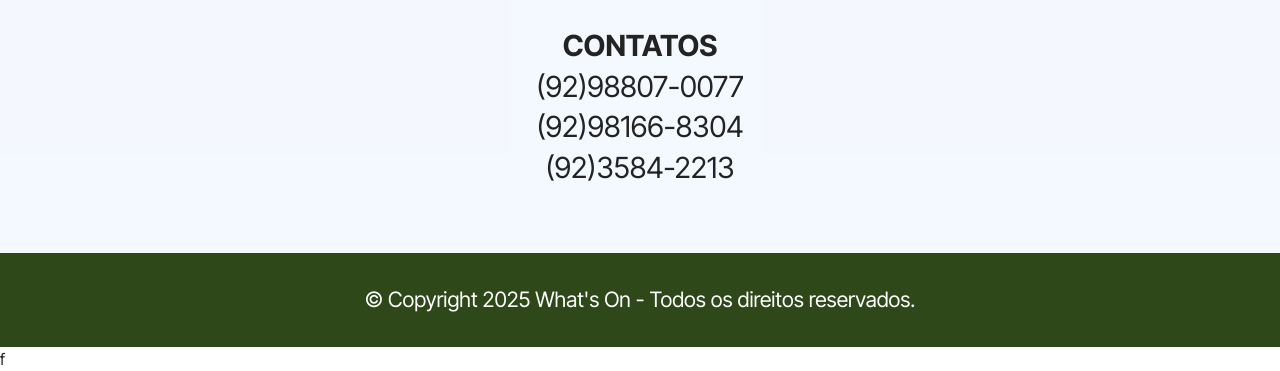
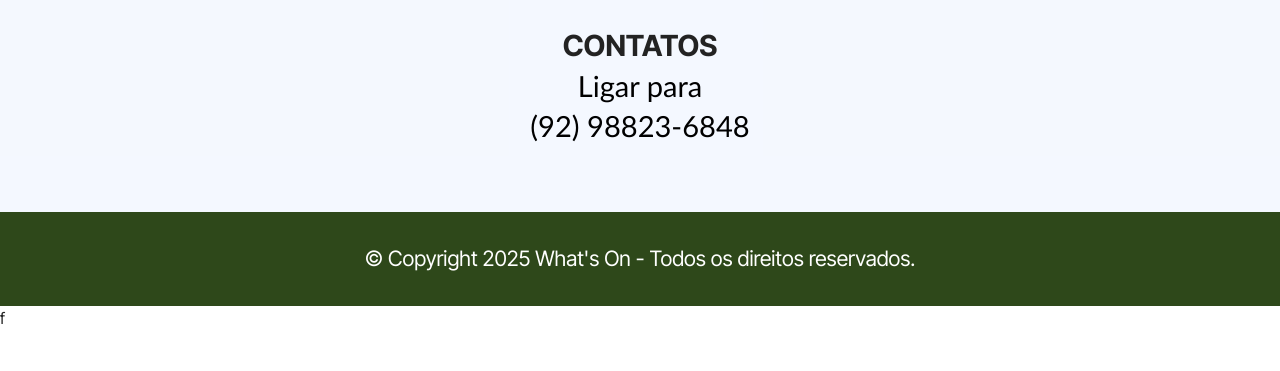
Before and after one commit to nixon-teck/shs-tech, a plain HTML site: page index.html in a window 1280 px wide. Shown: the part 3909-4280 px from the top of the page. After the commit the page ends 4239 px from the top, so only its background shows below. Drawn offline with Linux system fonts and the light colour scheme; files whose address does not match are found by name.

Commit message:
Apenas Tecnologia

```diff
--- a/assets/mobirise/css/mbr-additional.css
+++ b/assets/mobirise/css/mbr-additional.css
@@ -1,6 +1,13 @@
 .btn {
   border-width: 2px;
 }
+
+.telefone{
+  color: black;
+  font-family: 'Gill Sans', 'Gill Sans MT', Calibri, 'Trebuchet MS', sans-serif;
+}
+
+
 img,
 .card-wrap,
 .card-wrapper,
--- a/index.html
+++ b/index.html
@@ -384,7 +384,7 @@
                     <br><br>
                     <h3 class="mbr-section-title align-center mb-5 mbr-fonts-style display-5">
                        <strong>CONTATOS</strong><br>
-                       (92)98807-0077<br>(92)98166-8304<br>(92)3584-2213<br>
+                       <a href="tel:+55928823-6848" target="_blank" class="telefone">Ligar para<br>(92) 98823-6848</a>
                     </h3>
                     <!-- <a class="iconfont-wrapper bg-facebook m-2 " target="_blank" href="https://mobiri.se">
                         <span class="socicon-facebook socicon"></span>
@@ -423,7 +423,7 @@
 
   <!-- <input name="animation" type="hidden"> -->
 
-    <a href="https://wa.me/5592988070077?text=Ol%C3%A1%2C%20tenho%20interesse." target="_blank" class="whatsapp-float">
+    <a href="https://wa.me/5592988236848?text=Ol%C3%A1%2C%20tenho%20interesse." target="_blank" class="whatsapp-float">
         <!-- <img src="https://cdn.jsdelivr.net/gh/simple-icons/simple-icons/icons/whatsapp.svg" alt="WhatsApp" /> -->
         <img src="img/whatsapp.svg" alt="WhatsApp" />
     </a>
```
